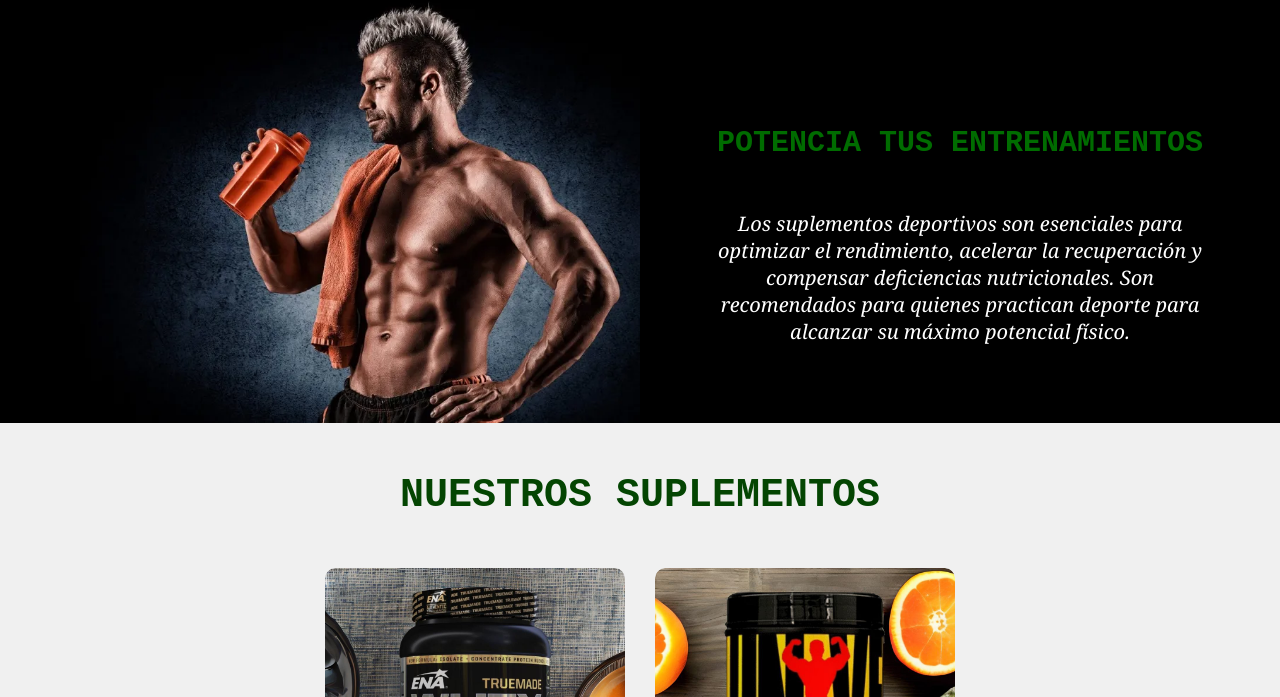
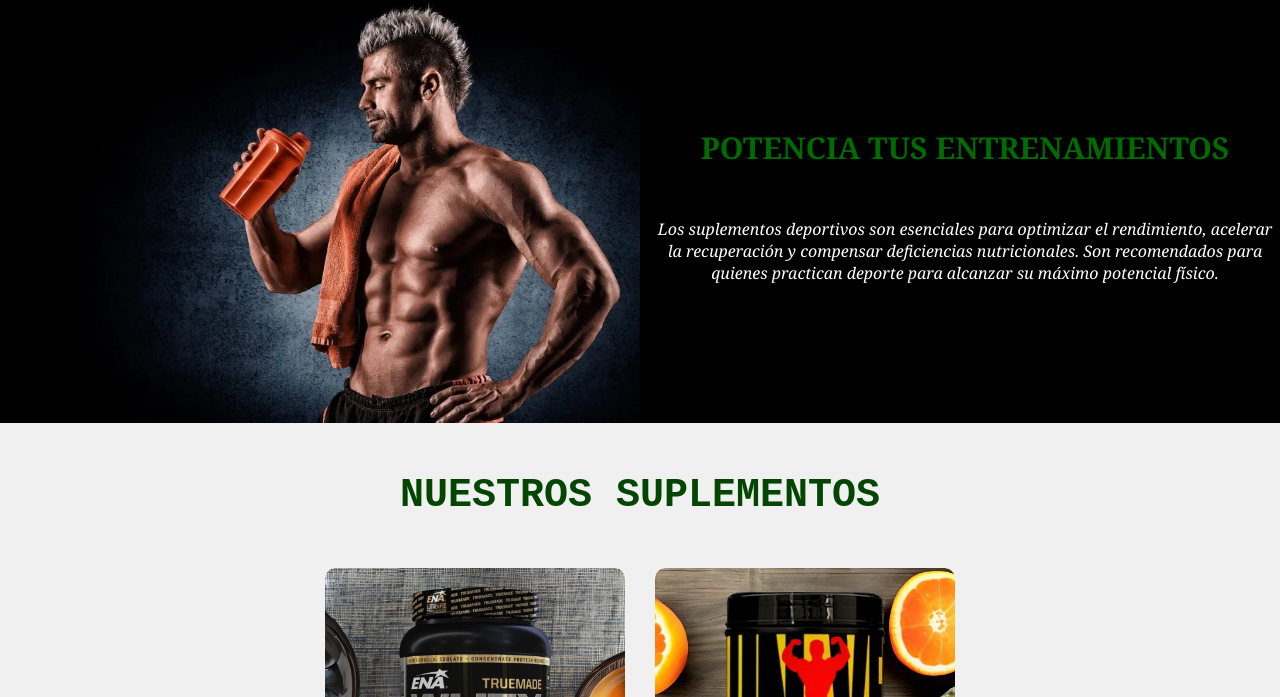
Before and after one commit to TanoBarretta5/proyecto-final-curso-dw, a website: page pages/tienda.html in a window 1280 px wide. Shown: the part 103-800 px from the top of the page. Drawn offline with nearby package versions, Linux system fonts and the light colour scheme.

Commit message:
entrega 3 de coder

```diff
--- a/sass/layout/_tienda.scss
+++ b/sass/layout/_tienda.scss
@@ -6,14 +6,6 @@
     color: rgb(0, 0, 0);
     font-family:Georgia, 'Times New Roman', Times, serif;
     padding-bottom: 50px;
-    h1{
-        text-align: center;
-        padding:50px 0px;
-        font-size: 60px;
-        text-transform: uppercase;
-        font-family: 'Courier New', Courier, monospace;
-        color: $escala4;
-    }
 }
 
 .section-principal-suplementos{
@@ -27,22 +19,22 @@
     .div-titulo-suplementos{
         align-content: center;
         width: 50%;
-        padding: 10px 10px 10px 10px;
+        padding: 10px 0px 10px 10px;
         text-align: center;
         h1{
             font-size: 30px;
             color: white;
             text-transform: uppercase;
             color: rgb(0, 108, 0);
-            align-content: center;
             padding-bottom:50px;
+            text-align: center;
         }
         p{
             color: white;
-            font-size: 20px;
+            font-size: 16px;
             font-style:italic;
             text-align: center;
-            padding: 0 50px;
+            margin-bottom: 10px;
         }
 
     }
```
Also changed, not shown: css/style.css, 1 other file.
